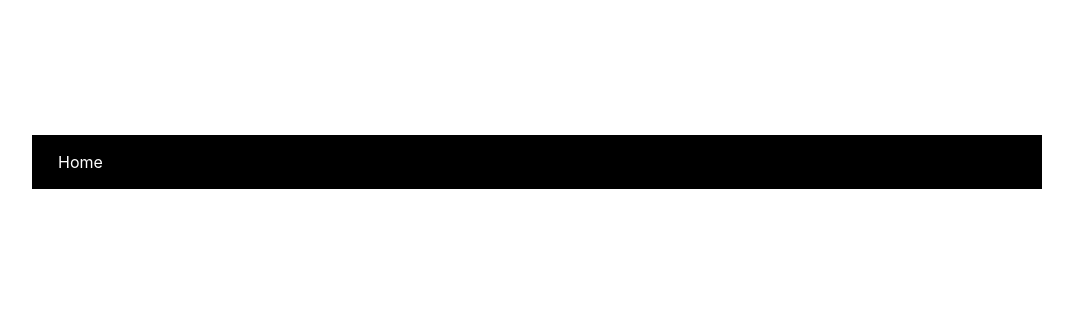
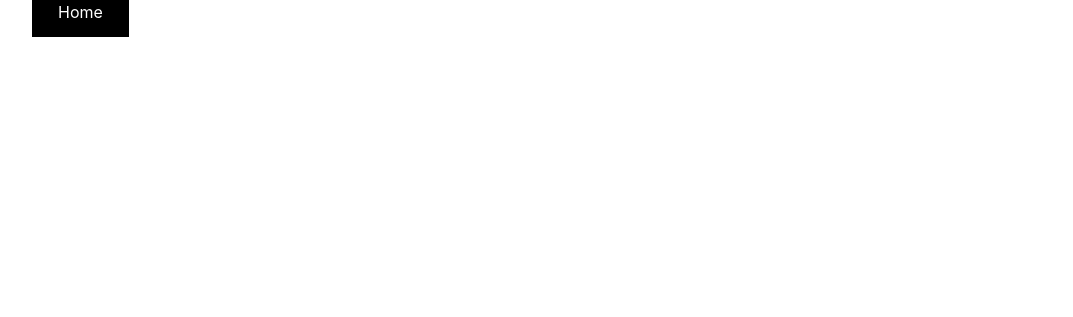
Before and after one commit to Scareletbee/notifications-alert, a website: page messages.html in a window 1280 px wide. Shown: the top 317 px of the page, without its empty margins (103-1176 px from the left). Drawn offline with nearby package versions, Linux system fonts and the light colour scheme.

Commit message:
Update style.css

```diff
--- a/style.css
+++ b/style.css
@@ -55,10 +55,9 @@
   background-color:black;
   text-align:center;
   color:white;
-  display: flex;
+  display: inline-box;
   margin:135px;
   text-decoration:none;
   border:8px;
   padding: 15px 26px;
-  position: relative;
 }
```
